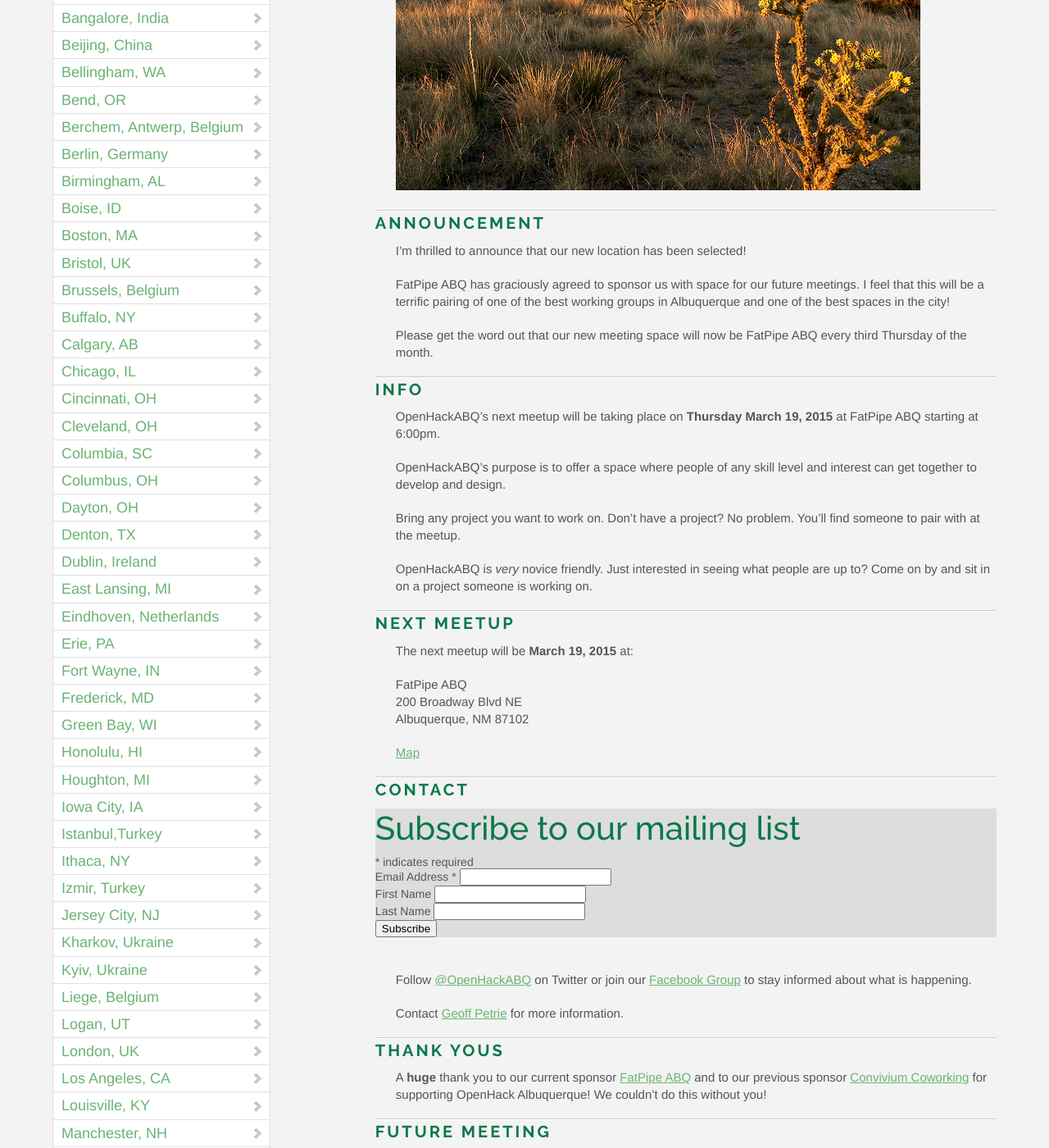
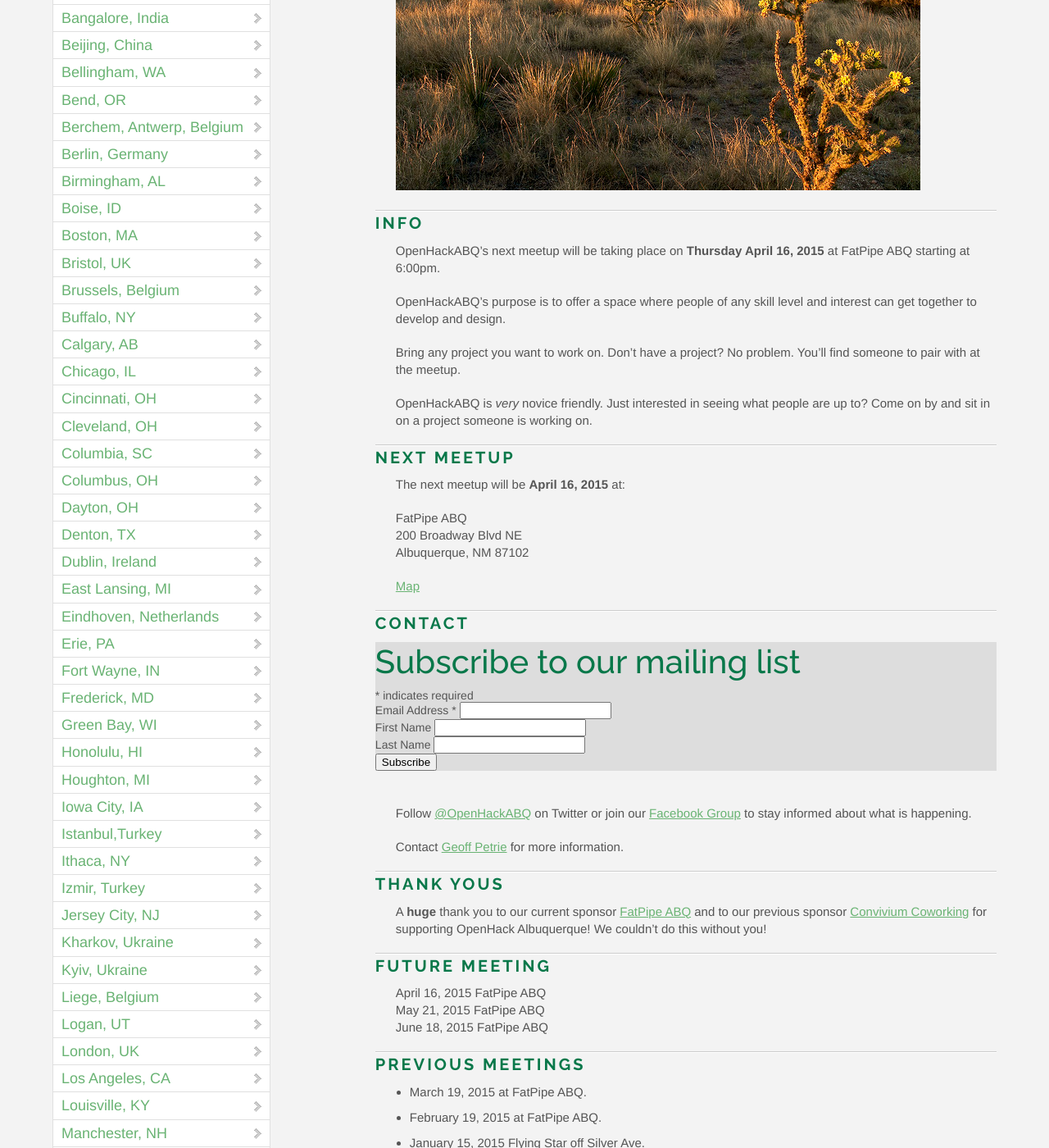
Before and after one commit to OpenHack/openhack.github.com, a Jekyll site: the page built from albuquerque/index.markdown, in a window 1280 px wide and 1400 px high, scrolled down 409 px. Shown: the whole window at 82% size. Built offline with Jekyll 4.4.1, drawn with Linux system fonts in a browser that asks for light colours; nearby versions of some CDN libraries; comment, search, counter and statistics services are not loaded; some of the changed text lies outside the part shown.

Commit message:
ABQ April Update

```diff
--- a/albuquerque/index.markdown
+++ b/albuquerque/index.markdown
@@ -7,17 +7,9 @@ title: OpenHack - Albuquerque, NM
 
 ![Albuquerque, NM Sandia](/albuquerque/img/sandia_drywall.jpg)
 
-### Announcement
-
-I'm thrilled to announce that our new location has been selected!
-
-FatPipe ABQ has graciously agreed to sponsor us with space for our future meetings. I feel that this will be a terrific pairing of one of the best working groups in Albuquerque and one of the best spaces in the city!
-
-Please get the word out that our new meeting space will now be FatPipe ABQ every third Thursday of the month.
-
 ### Info
 
-OpenHackABQ's next meetup will be taking place on **Thursday March 19, 2015** at FatPipe ABQ starting at 6:00pm.
+OpenHackABQ's next meetup will be taking place on **Thursday April 16, 2015** at FatPipe ABQ starting at 6:00pm.
 
 OpenHackABQ's purpose is to offer a space where people of any skill level and interest can get together to develop and design.
 
@@ -27,7 +19,7 @@ OpenHackABQ is _very_ novice friendly. Just interested in seeing what people are
 
 ### Next meetup
 
-The next meetup will be **March 19, 2015** at:
+The next meetup will be **April 16, 2015** at:
 
 FatPipe ABQ
 200 Broadway Blvd NE
@@ -86,12 +78,13 @@ A **huge** thank you to our current sponsor [FatPipe ABQ](http://fatpipeabq.com/
 
 ### Future Meeting
 
-March 19, 2015 FatPipe ABQ
 April 16, 2015 FatPipe ABQ
 May 21, 2015 FatPipe ABQ
+June 18, 2015 FatPipe ABQ
 
 ### Previous Meetings
 
+* March 19, 2015 at FatPipe ABQ.
 * February 19, 2015 at FatPipe ABQ.
 * January 15, 2015 Flying Star off Silver Ave.
 * December 18, 2014 no meeting.
```
